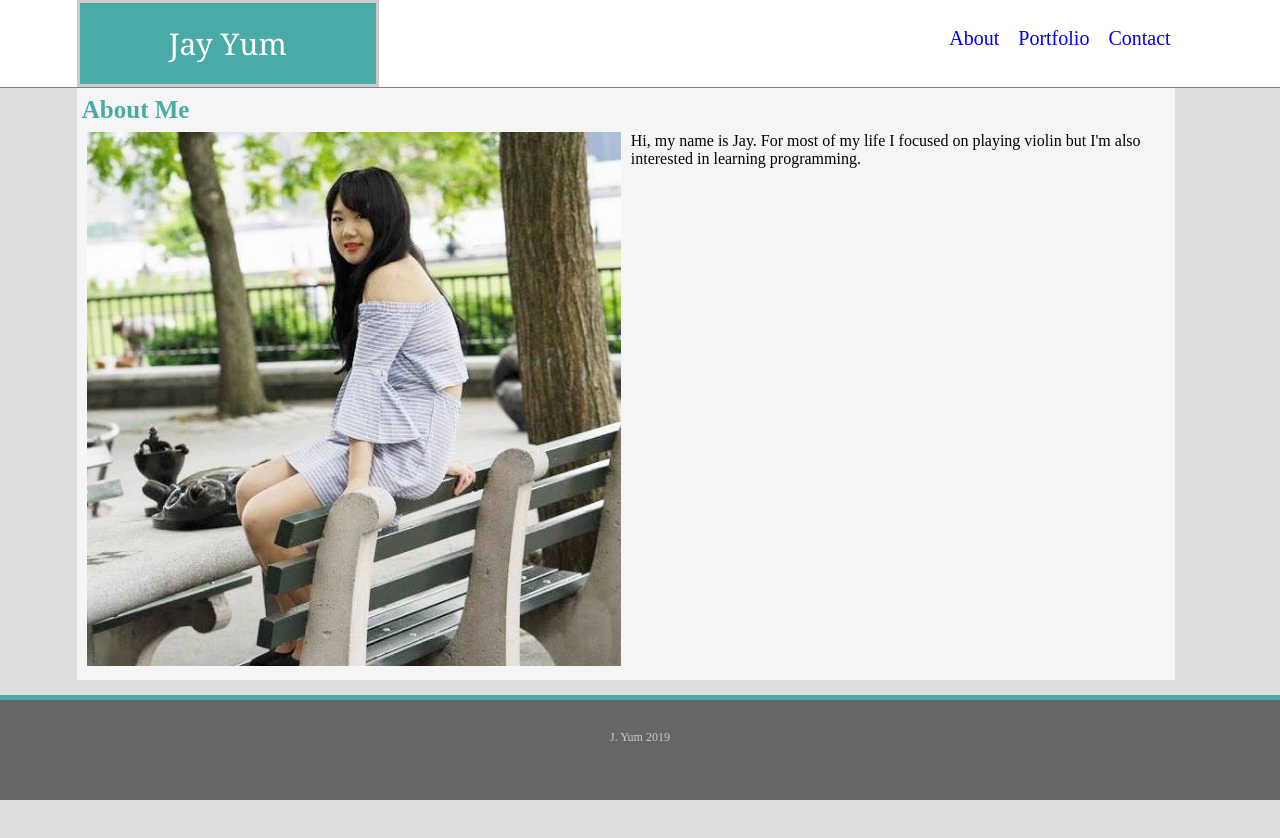
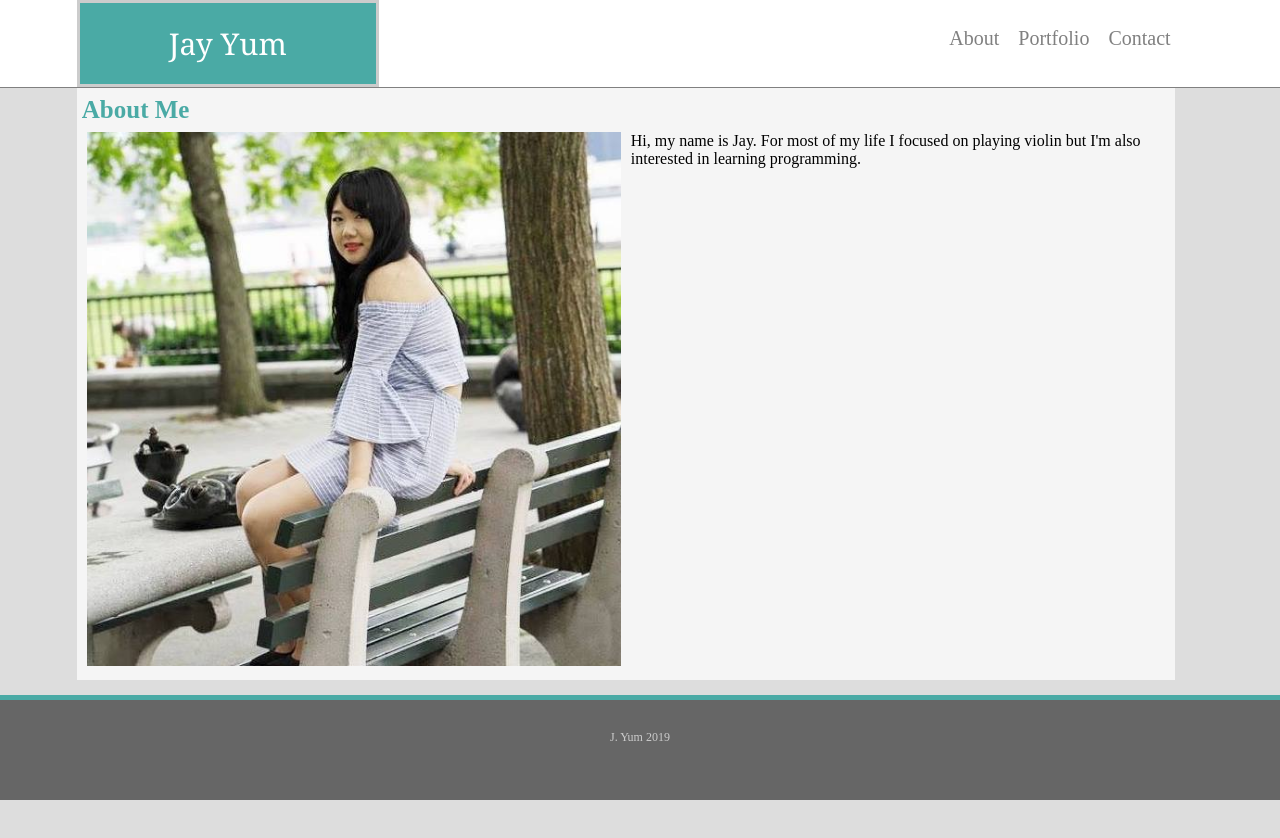
Before and after one commit to jsyum/Responsive-Portfolio, a plain HTML site: page index.html in a window 1280 px wide. Drawn offline with Linux system fonts and the light colour scheme.

Commit message:
grey link

```diff
--- a/assets/css/contactstyle.css
+++ b/assets/css/contactstyle.css
@@ -8,6 +8,7 @@ body {
 
 a {
   text-decoration: none;
+  color: grey;
 }
 
 /* HEADER */
--- a/assets/css/portfoliostyle.css
+++ b/assets/css/portfoliostyle.css
@@ -8,6 +8,7 @@ body {
 
 a {
   text-decoration: none;
+  color: grey;
 }
 
 /* HEADER */
--- a/assets/css/style.css
+++ b/assets/css/style.css
@@ -8,6 +8,7 @@ body {
 
 a {
   text-decoration: none;
+  color: grey;
 }
 
 /* HEADER */
```
